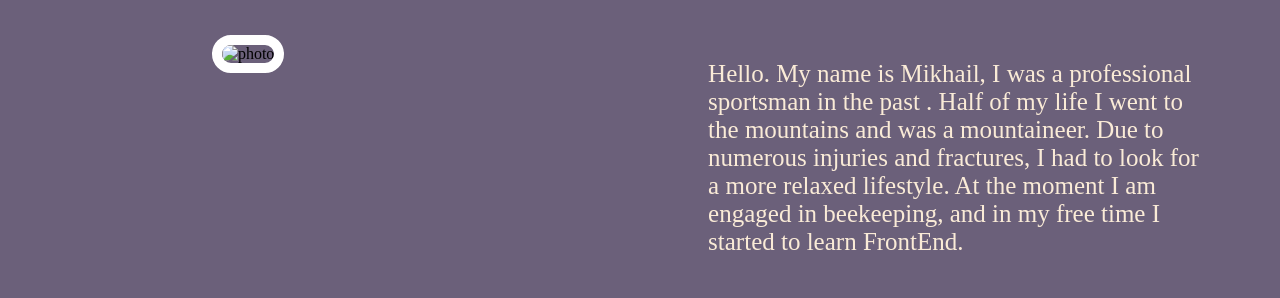
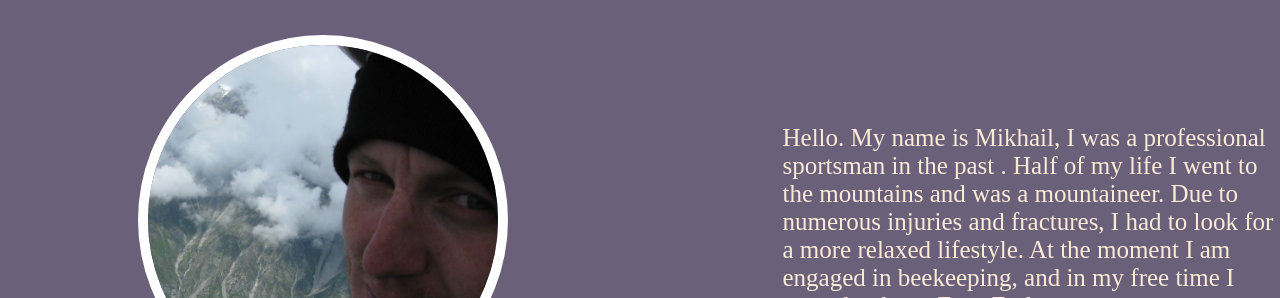
Before and after one commit to Norio85/rsschool-cv, a plain HTML site: page index.html in a window 1280 px wide. Shown: the part 203-501 px from the top of the page. Drawn offline with Linux system fonts and the light colour scheme; the site is published under a folder, as on GitHub Pages, so addresses that start at the root find nothing.

Commit message:
init: cv html files

```diff
--- a/index.html
+++ b/index.html
@@ -26,7 +26,7 @@
                 <div class="about-title">About Me</div>
                 <div class="about-me">
                     <div class="about-img">
-                        <img src="/img/dfsf.jpg" alt="photo">
+                        <img src="img/dfsf.jpg" alt="photo">
                      </div>
                     <p class="about-text">
                         Hello. My name is Mikhail, I was a professional sportsman in the past
```
